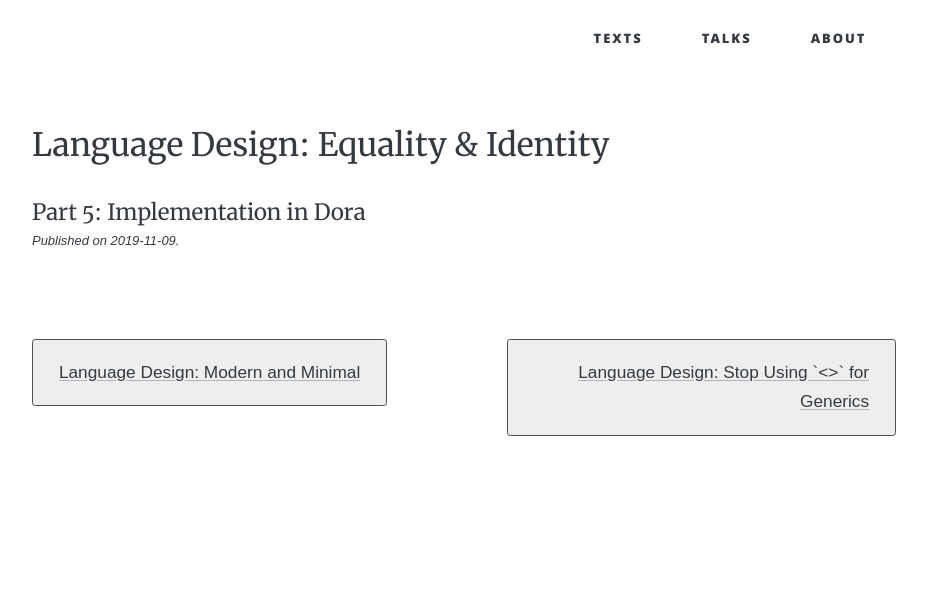
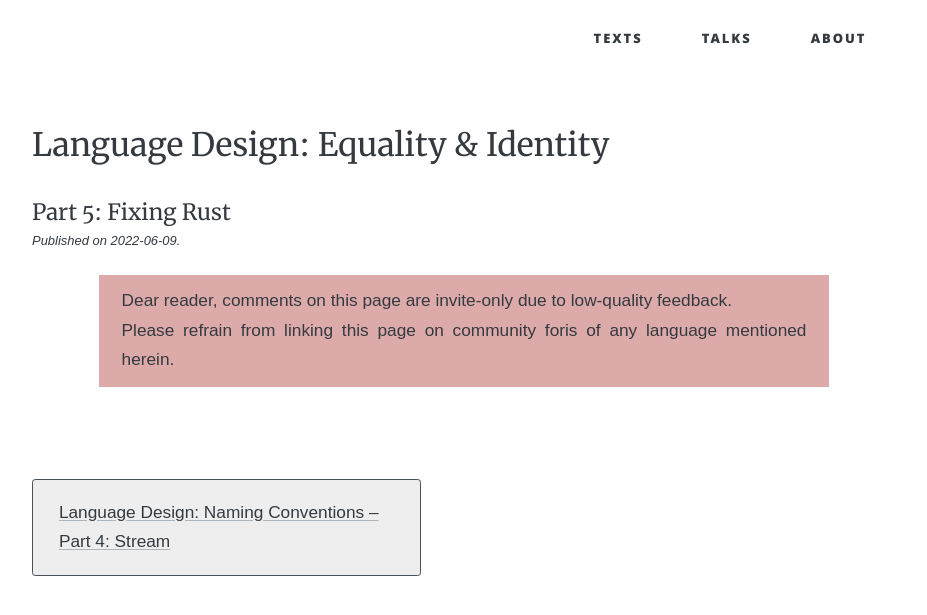
Before and after one commit to soc/soc.me, a Jekyll site: the page built from _languages/equality-and-identity-part5.md, in a window 1280 px wide. Shown: the top 615 px of the page, without its empty margins (176-1103 px from the left). Built offline with Jekyll 4.4.1, drawn with Linux system fonts in a browser that asks for light colours; some web fonts are replaced.

Commit message:
add reader warning

```diff
--- a/_languages/equality-and-identity-part5.md
+++ b/_languages/equality-and-identity-part5.md
@@ -1,4 +1,9 @@
 ---
-title:  "Language Design: Equality & Identity – Part 5: Implementation in Dora"
-date:   2019-11-09 12:00:00 +0200
+title:  "Language Design: Equality & Identity – Part 5: Fixing Rust"
+date:   2022-06-09 12:00:00 +0200
 ---
+
+<div class="warn">
+  Dear reader, comments on this page are invite-only due to low-quality feedback.<br/>
+  Please refrain from linking this page on community foris of any language mentioned herein.
+</div>
--- a/_sass/base/_base.scss
+++ b/_sass/base/_base.scss
@@ -6,6 +6,7 @@
   --background-color-alternate: #EEEEEE;
   --background-color-code: #FDFDFD;
   --background-color-quote: var(--background-color-alternate);
+  --background-color-warn: #DDAAAA;
   --link-color: #343A40;
   --link-underline-color: #ADB5BD;
   --link-underline-color-hover: #868E96;
@@ -22,6 +23,7 @@
     --background-color-alternate: #444444;
     --background-color-code: #222222;
     --background-color-quote: var(--background-color-alternate);
+    --background-color-warn: var(--color-red-dark);
     --link-color: #DDDDDD;
     --link-underline-color: #BBBBBB;
     --link-underline-color-hover: #DDDDDD;
@@ -299,3 +301,9 @@
   font-size: var(--smaller);
   text-justify: none;
 }
+
+.warn {
+  background-color: var(--background-color-warn);
+  margin: var(--base-line) calc(var(--base-line) * 3);
+  padding: calc(var(--base-line) / 2) var(--base-line);
+}
--- a/_sass/config/_colors.scss
+++ b/_sass/config/_colors.scss
@@ -4,4 +4,6 @@
   --color-grey-medium:  #868e96;
   --color-grey:         #495057;
   --color-grey-dark:    #343a40;
+
+  --color-red-dark:     #442211;
 }
```
Also changed, not shown: _languages/equality-and-identity-part4.md (+5 -0 lines), index.md (+1 -1 lines).
